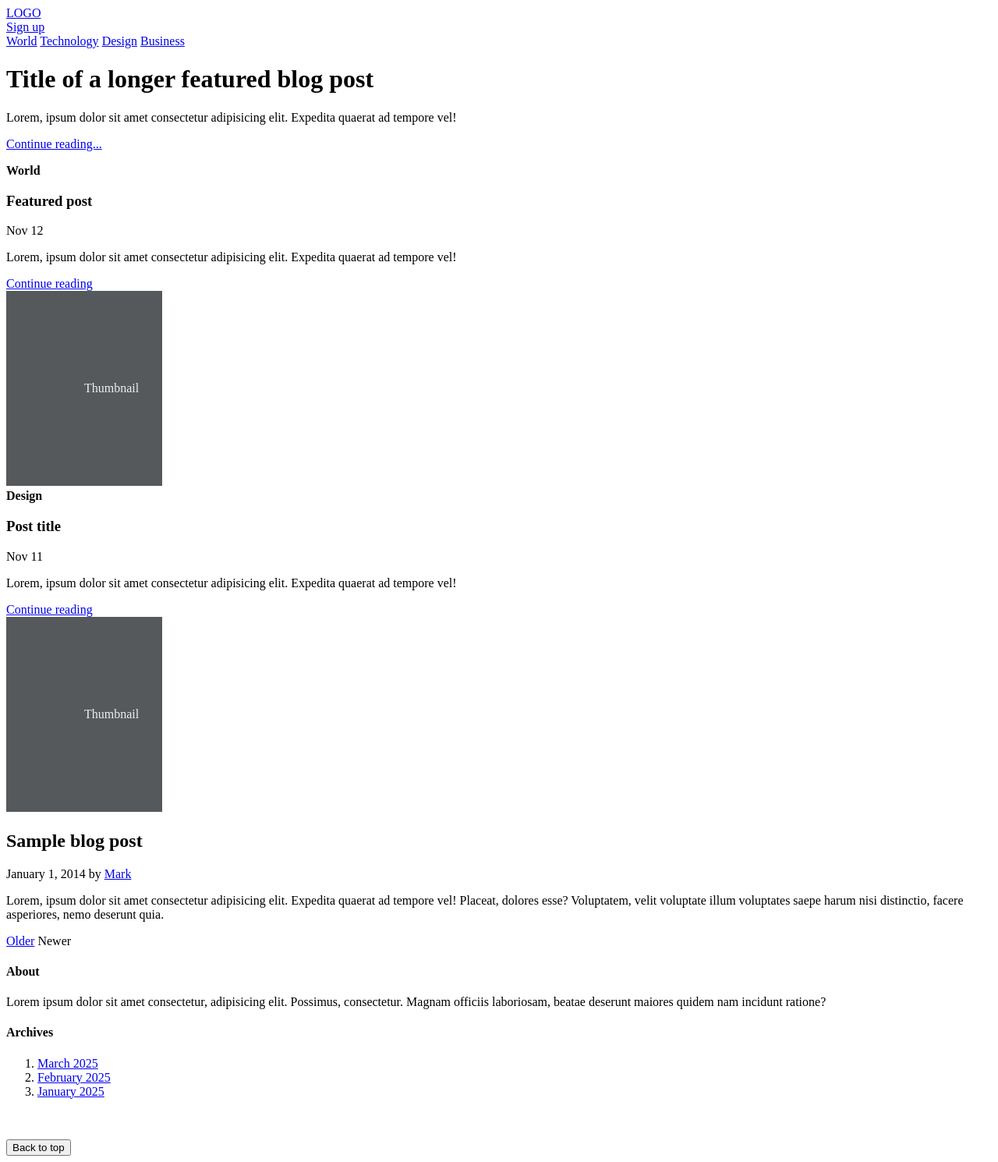
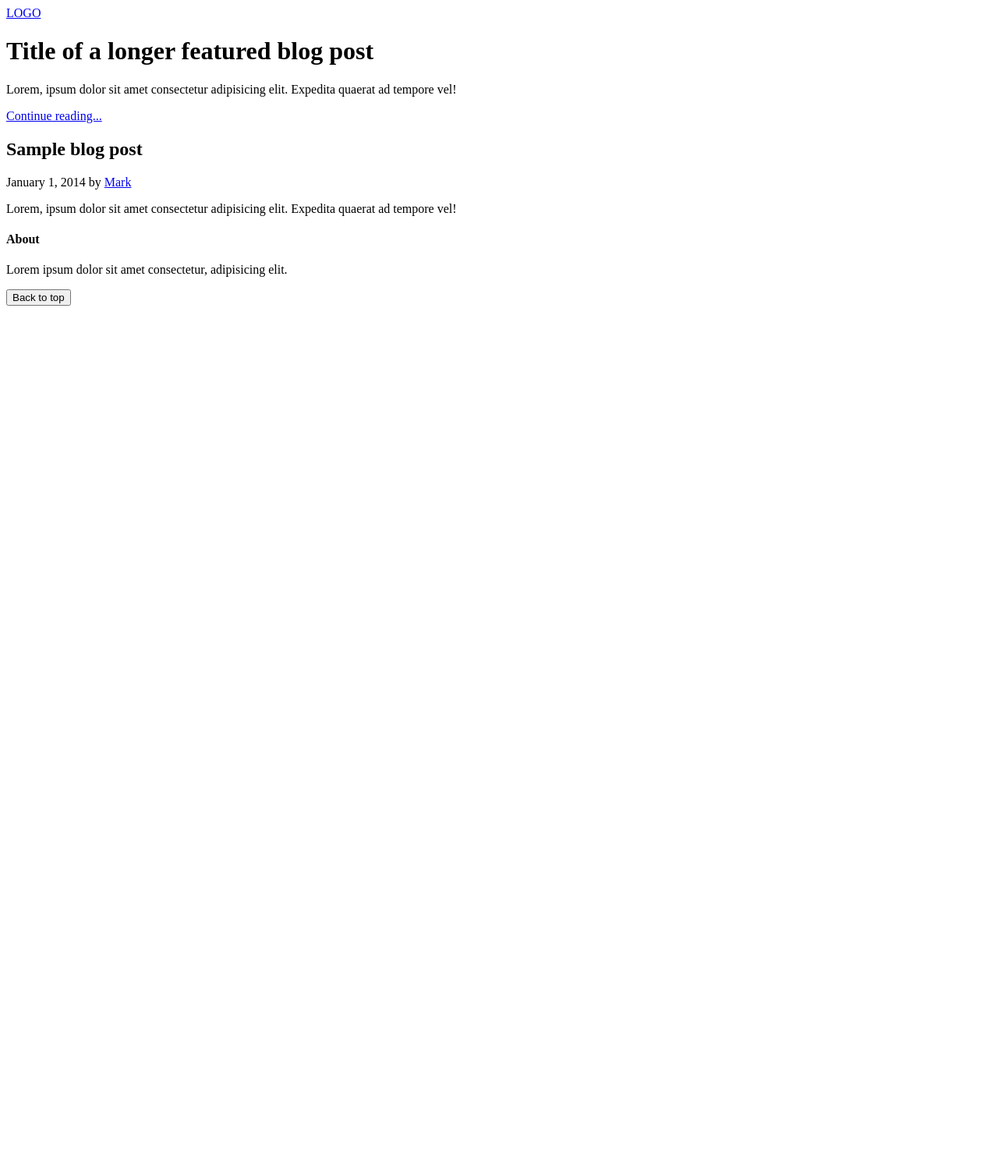
Before and after one commit to fellipematos/basic_flask, a Flask app: template app/flask_bootstrap/templates/index.html in a window 1280 px wide. Shown: the whole page at 78% size. After the commit the page ends 800 px from the top, so only its background shows below. Run offline with Flask 3, Linux system fonts and the light colour scheme; the template is opened without the code that fills it, so the values that code supplies are empty.

Commit message:
feat: Removendo trechos html

```diff
--- a/app/flask_bootstrap/templates/index.html
+++ b/app/flask_bootstrap/templates/index.html
@@ -1,117 +1,39 @@
-<!doctype html>
 <html lang="pt-BR">
 <head>
   {{ bootstrap.load_css() }}
 </head>
-        <body cz-shortcut-listen="true">
+<body cz-shortcut-listen="true" class="container">
 
-            <div class="container">
-              <header class="blog-header py-3 bg-dark text-white p-4">
-                <div class="row flex-nowrap justify-content-between align-items-center">
-                  <div class="col-4 pt-1">
-                    <a class="blog-header-logo text-white" href="#">LOGO</a>
-                  </div>
-                  <div class="col-4 d-flex justify-content-end align-items-center">
-                    <a class="btn btn-sm btn-outline-secondary" href="#">Sign up</a>
-                  </div>
-                </div>
+  <header class="blog-header py-3 bg-ligth text-white p-4">
+      <a class="blog-header-logo text-dark" href="#">LOGO</a>
   </header>
-
-              <div class="nav-scroller py-1 mb-2">
-                <nav class="nav d-flex justify-content-between">
-                  <a class="p-2 text-muted" href="#">World</a>
-                  <a class="p-2 text-muted" href="#">Technology</a>
-                  <a class="p-2 text-muted" href="#">Design</a>
-                  <a class="p-2 text-muted" href="#">Business</a>
-                </nav>
-              </div>
 
   <div class="jumbotron p-4 p-md-5 text-white rounded bg-dark">
     <div class="col-md-6 px-0">
       <h1 class="display-4 font-italic">Title of a longer featured blog post</h1>
-                  <p class="lead my-3">Lorem, ipsum dolor sit amet consectetur adipisicing elit. Expedita quaerat ad tempore vel!</p>
+      <p class="lead my-3">Lorem, ipsum dolor sit amet consectetur adipisicing elit. Expedita quaerat ad tempore vel!
+      </p>
       <p class="lead mb-0"><a href="#" class="text-white font-weight-bold">Continue reading...</a></p>
     </div>
   </div>
 
-              <div class="row mb-2">
-                <div class="col-md-6">
-                  <div class="row no-gutters border rounded overflow-hidden flex-md-row mb-4 shadow-sm h-md-250 position-relative">
-                    <div class="col p-4 d-flex flex-column position-static">
-                      <strong class="d-inline-block mb-2 text-primary">World</strong>
-                      <h3 class="mb-0">Featured post</h3>
-                      <div class="mb-1 text-muted">Nov 12</div>
-                      <p class="card-text mb-auto">Lorem, ipsum dolor sit amet consectetur adipisicing elit. Expedita quaerat ad tempore vel!</p>
-                      <a href="#" class="stretched-link">Continue reading</a>
-                    </div>
-                    <div class="col-auto d-none d-lg-block">
-                      <svg class="bd-placeholder-img" width="200" height="250" xmlns="http://www.w3.org/2000/svg" role="img" aria-label="Placeholder: Thumbnail" preserveAspectRatio="xMidYMid slice" focusable="false"><title>Placeholder</title><rect width="100%" height="100%" fill="#55595c"></rect><text x="50%" y="50%" fill="#eceeef" dy=".3em">Thumbnail</text></svg>
-
-                    </div>
-                  </div>
-                </div>
-                <div class="col-md-6">
-                  <div class="row no-gutters border rounded overflow-hidden flex-md-row mb-4 shadow-sm h-md-250 position-relative">
-                    <div class="col p-4 d-flex flex-column position-static">
-                      <strong class="d-inline-block mb-2 text-success">Design</strong>
-                      <h3 class="mb-0">Post title</h3>
-                      <div class="mb-1 text-muted">Nov 11</div>
-                      <p class="mb-auto">Lorem, ipsum dolor sit amet consectetur adipisicing elit. Expedita quaerat ad tempore vel!</p>
-                      <a href="#" class="stretched-link">Continue reading</a>
-                    </div>
-                    <div class="col-auto d-none d-lg-block">
-                      <svg class="bd-placeholder-img" width="200" height="250" xmlns="http://www.w3.org/2000/svg" role="img" aria-label="Placeholder: Thumbnail" preserveAspectRatio="xMidYMid slice" focusable="false"><title>Placeholder</title><rect width="100%" height="100%" fill="#55595c"></rect><text x="50%" y="50%" fill="#eceeef" dy=".3em">Thumbnail</text></svg>
-
-                    </div>
-                  </div>
-                </div>
-              </div>
-            </div>
-
-            <main role="main" class="container">
+  <main role="main">
     <div class="row">
-                <div class="col-md-8 blog-main">
-                  <div class="blog-post">
+      <div class="col-md-8 blog-main"><div class="blog-post">
         <h2 class="blog-post-title">Sample blog post</h2>
         <p class="blog-post-meta">January 1, 2014 by <a href="#">Mark</a></p>
+        <p>Lorem, ipsum dolor sit amet consectetur adipisicing elit. Expedita quaerat ad tempore vel!</p>
+      </div></div>
+      <aside class="col-md-4 blog-sidebar bg-light p-4 mb-3 rounded">
+        <h4 class="font-italic">About</h4>
+        <p class="mb-0">Lorem ipsum dolor sit amet consectetur, adipisicing elit.</p>
+      </aside>
+    </div>
+  </main>
 
-                    <p>Lorem, ipsum dolor sit amet consectetur adipisicing elit. Expedita quaerat ad tempore vel! Placeat, dolores esse? Voluptatem, velit voluptate illum voluptates saepe harum nisi distinctio, facere asperiores, nemo deserunt quia.</p>
-                  </div><!-- /.blog-post -->
-
-                  <nav class="blog-pagination">
-                    <a class="btn btn-outline-primary" href="#">Older</a>
-                    <a class="btn btn-outline-secondary disabled">Newer</a>
-                  </nav>
-
-                </div><!-- /.blog-main -->
-
-                <aside class="col-md-4 blog-sidebar">
-                  <div class="p-4 mb-3 bg-light rounded">
-                    <h4 class="font-italic">About</h4>
-                    <p class="mb-0">Lorem ipsum dolor sit amet consectetur, adipisicing elit. Possimus, consectetur. Magnam officiis laboriosam, beatae deserunt maiores quidem nam incidunt ratione?</p>
-                  </div>
-
-                  <div class="p-4">
-                    <h4 class="font-italic">Archives</h4>
-                    <ol class="list-unstyled mb-0">
-                      <li><a href="#">March 2025</a></li>
-                      <li><a href="#">February 2025</a></li>
-                      <li><a href="#">January 2025</a></li>
-                    </ol>
-                  </div>
-
-                </aside><!-- /.blog-sidebar -->
-
-              </div><!-- /.row -->
-
-            </main><!-- /.container -->
-
-            <footer class="container blog-footer">
-              <BR><BR><button type="button" class="btn btn-dark">Back to top</button>
+  <footer class="blog-footer">
+    <button type="button" class="btn btn-dark">Back to top</button>
   </footer>
-
-
-
 
   {{ bootstrap.load_js() }}
 </body>
```
Lines whose indentation alone changed are shown as unchanged.
